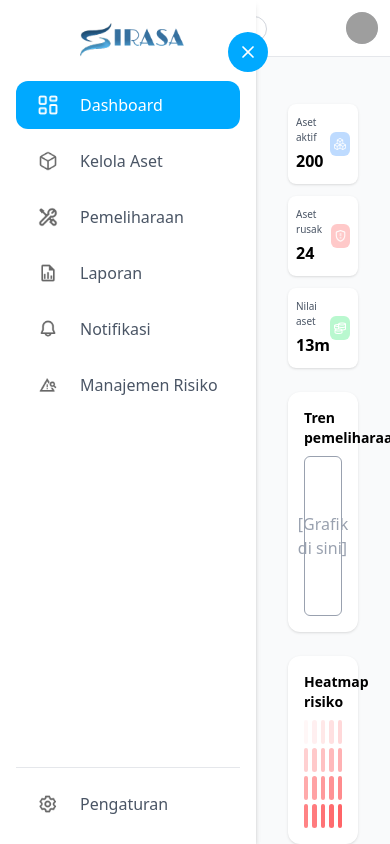
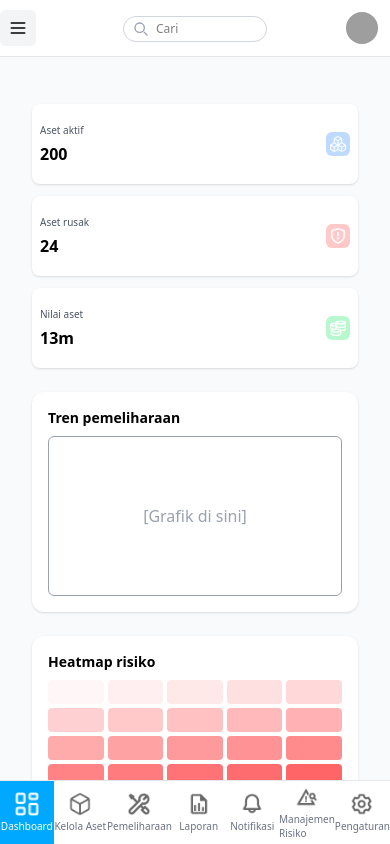
Before and after one commit to actonaa/MANPRO, a React (Vite) app in the folder frontend/: page /dashboard in a window 390 px wide. Built offline with nearby package versions, Linux system fonts and the light colour scheme; grey boxes are pictures that could not be loaded.

Commit message:
revisi sidebar

```diff
--- a/frontend/src/components/contanct/Layout.tsx
+++ b/frontend/src/components/contanct/Layout.tsx
@@ -1,6 +1,6 @@
 import { useState } from "react";
-import Header from "./header"; // ✅ gunakan huruf besar sesuai nama file
-import Sidebar from "./sidebar"; // ✅ pastikan konsisten juga di Sidebar.tsx
+import Header from "./header";
+import Sidebar from "./sidebar";
 
 export default function Layout({ children }: { children: React.ReactNode }) {
   const [isSidebarOpen, setIsSidebarOpen] = useState(true);
@@ -9,23 +9,19 @@ export default function Layout({ children }: { children: React.ReactNode }) {
 
   return (
     <div className="flex h-screen bg-gray-50 overflow-hidden">
-      {/* Sidebar */}
-      <div
-        className={`bg-white shadow-md h-screen transition-all duration-300
-        ${isSidebarOpen ? "w-64" : "w-20"}`}
-      >
-        <Sidebar isOpen={isSidebarOpen} toggleSidebar={toggleSidebar} />
-      </div>
+      {/* Sidebar (hanya muncul di Desktop, diatur di Sidebar.tsx) */}
+      <Sidebar isOpen={isSidebarOpen} toggleSidebar={toggleSidebar} />
 
       {/* Main Content */}
       <div className="flex-1 flex flex-col min-w-0">
         <Header
           isSidebarOpen={isSidebarOpen}
           toggleSidebar={toggleSidebar}
-          onSearchChange={(value) => console.log(value)} // opsional
+          onSearchChange={(value) => console.log(value)}
         />
 
-        <main className="flex-1 overflow-y-auto p-4 mt-12 sm:mt-14">
+        {/* ✅ Tambahkan pb-16 supaya konten tidak ketiban bottom navbar di mobile */}
+        <main className="flex-1 overflow-y-auto p-4 mt-12 sm:mt-14 pb-16 lg:pb-0">
           {children}
         </main>
       </div>
--- a/frontend/src/components/contanct/sidebar.tsx
+++ b/frontend/src/components/contanct/sidebar.tsx
@@ -15,7 +15,7 @@ interface SidebarProps {
   toggleSidebar: () => void;
 }
 
-export default function Sidebar({ isOpen, toggleSidebar }: SidebarProps) {
+export default function Sidebar({ isOpen }: SidebarProps) {
   const [activeMenu, setActiveMenu] = useState("Dashboard");
 
   const menus = [
@@ -32,59 +32,24 @@ export default function Sidebar({ isOpen, toggleSidebar }: SidebarProps) {
     icon: IconSetting,
     path: "/pengaturan",
   };
+
   const activeColor = "#00A9FF";
 
   return (
+    <>
+      {/* ✅ Sidebar hanya muncul di Desktop */}
       <div
-      className={`fixed top-0 left-0 bg-white h-screen p-4 shadow-md transition-all duration-300 flex flex-col z-50
-    ${isOpen ? "w-64" : "w-20"}
-    sm:${isOpen ? "w-56" : "w-16"}  // Perkecil di mobile`}
+        className={`hidden lg:flex fixed top-0 left-0 bg-white h-screen p-4 shadow-md transition-all duration-300 flex-col z-50
+        ${isOpen ? "w-64" : "w-20"}`}
       >
-      {/* Toggle Button */}
-      <button
-        onClick={toggleSidebar}
-        className="absolute -right-3 top-8 flex items-center justify-center w-10 h-10 rounded-full text-white transition-colors duration-200"
-        style={{ backgroundColor: activeColor }}
-      >
-        {isOpen ? (
-          <svg
-            xmlns="http://www.w3.org/2000/svg"
-            className="w-5 h-5"
-            fill="none"
-            viewBox="0 0 24 24"
-            stroke="currentColor"
-          >
-            <path
-              strokeLinecap="round"
-              strokeLinejoin="round"
-              strokeWidth={2}
-              d="M6 18L18 6M6 6l12 12"
-            />
-          </svg>
-        ) : (
-          <svg
-            xmlns="http://www.w3.org/2000/svg"
-            className="w-5 h-5"
-            fill="none"
-            viewBox="0 0 24 24"
-            stroke="currentColor"
-          >
-            <path
-              strokeLinecap="round"
-              strokeLinejoin="round"
-              strokeWidth={2}
-              d="M4 6h16M4 12h16M4 18h16"
-            />
-          </svg>
-        )}
-      </button>
-
         {/* Logo */}
         <div className="flex justify-center mb-6 mt-1">
           <img
             src={isOpen ? LogoFull : LogoSmall}
             alt="Logo"
-          className={`transition-all duration-300 ${isOpen ? "w-28" : "w-10"}`}
+            className={`transition-all duration-300 ${
+              isOpen ? "w-28" : "w-10"
+            }`}
           />
         </div>
 
@@ -98,8 +63,12 @@ export default function Sidebar({ isOpen, toggleSidebar }: SidebarProps) {
                   to={item.path}
                   onClick={() => setActiveMenu(item.name)}
                   className={`flex items-center h-12 rounded-xl cursor-pointer transition-all duration-200 px-3 gap-3
-                  ${isActive ? "text-white" : "text-gray-600 hover:bg-gray-100"}
-                  ${!isOpen && "justify-center"}`} // center kalau icon saja
+                    ${
+                      isActive
+                        ? "text-white"
+                        : "text-gray-600 hover:bg-gray-100"
+                    }
+                    ${!isOpen && "justify-center"}`}
                   style={isActive ? { backgroundColor: activeColor } : {}}
                 >
                   <div className="w-10 h-10 flex items-center justify-center flex-shrink-0">
@@ -112,7 +81,7 @@ export default function Sidebar({ isOpen, toggleSidebar }: SidebarProps) {
                     />
                   </div>
                   {isOpen && (
-                  <span className="transition-all duration-300 whitespace-nowrap opacity-100">
+                    <span className="transition-all duration-300 whitespace-nowrap">
                       {item.name}
                     </span>
                   )}
@@ -150,12 +119,42 @@ export default function Sidebar({ isOpen, toggleSidebar }: SidebarProps) {
               />
             </div>
             {isOpen && (
-            <span className="transition-all duration-300 whitespace-nowrap opacity-100">
+              <span className="transition-all duration-300 whitespace-nowrap">
                 {settingMenu.name}
               </span>
             )}
           </Link>
         </div>
       </div>
+
+      {/* ✅ Bottom Navbar hanya untuk Mobile */}
+      <div className="lg:hidden fixed bottom-0 left-0 right-0 bg-white border-t border-gray-200 h-16 flex justify-between z-50">
+        {[...menus, settingMenu].map((item) => {
+          const isActive = activeMenu === item.name;
+          return (
+            <Link
+              key={item.name}
+              to={item.path}
+              onClick={() => setActiveMenu(item.name)}
+              className={`flex flex-col items-center justify-center flex-1 text-xs transition-colors duration-200
+          ${
+            isActive
+              ? "bg-[#00A9FF] text-white"
+              : "text-gray-500 hover:text-[#00A9FF]"
+          }`}
+            >
+              <img
+                src={item.icon}
+                alt={item.name}
+                className={`w-6 h-6 mb-1 ${
+                  isActive ? "brightness-0 invert" : ""
+                }`}
+              />
+              <span className="text-[10px]">{item.name}</span>
+            </Link>
+          );
+        })}
+      </div>
+    </>
   );
 }
```
Lines whose indentation alone changed are shown as unchanged.
